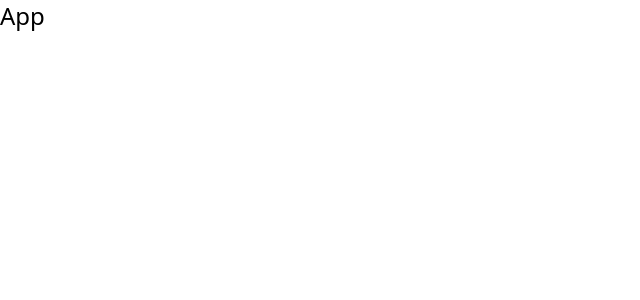
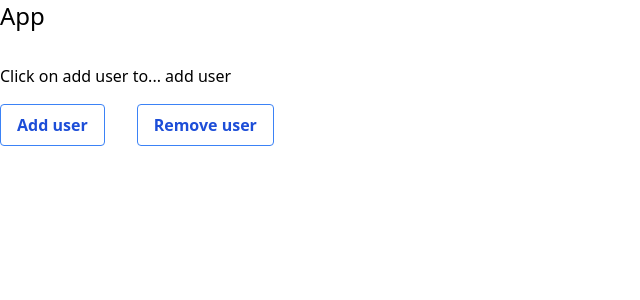
Before and after one commit to CookedIdeas/react_vite_starter, a React (Vite) app: page / in a window 1280 px wide. Shown: the top 300 px of the page, without its empty margins (0-640 px from the left). Built offline with nearby package versions, Linux system fonts and the light colour scheme.

Commit message:
Add redux user store

```diff
--- a/src/App.jsx
+++ b/src/App.jsx
@@ -1,7 +1,34 @@
+import { useDispatch } from 'react-redux';
+import { clearUser, setUser, useUser } from './features/user/userSlice';
+
 function App() {
+  const dispatch = useDispatch();
+  const { user } = useUser();
+  console.log(user);
   return (
     <div>
       <h1 className="text-2xl">App</h1>
+      <div className="mt-8 flex flex-col gap-4">
+        {user.name ? (
+          <span>Hello {user.name}</span>
+        ) : (
+          <span>Click on add user to... add user</span>
+        )}
+        <div className="flex gap-8 w-1/2">
+          <button
+            className="bg-transparent hover:bg-blue-500 text-blue-700 font-semibold hover:text-white py-2 px-4 border border-blue-500 hover:border-transparent rounded"
+            onClick={() => dispatch(setUser({ user: { name: 'Bob' } }))}
+          >
+            Add user
+          </button>
+          <button
+            className="bg-transparent hover:bg-blue-500 text-blue-700 font-semibold hover:text-white py-2 px-4 border border-blue-500 hover:border-transparent rounded"
+            onClick={() => dispatch(clearUser())}
+          >
+            Remove user
+          </button>
+        </div>
+      </div>
     </div>
   );
 }
--- /dev/null
+++ b/src/features/user/userSlice.js
@@ -0,0 +1,37 @@
+import { createSlice } from '@reduxjs/toolkit';
+import { useSelector } from 'react-redux';
+import { toast } from 'sonner';
+
+const defaultState = {
+  user: {},
+};
+
+export function useUser() {
+  return useSelector((state) => state.user);
+}
+
+export const userSlice = createSlice({
+  name: 'user',
+  initialState: defaultState,
+  reducers: {
+    setUser: (state, action) => {
+      const { user } = action.payload;
+
+      state.user = user;
+
+      // persistent data → store in local storage
+      localStorage.setItem('user', JSON.stringify(state));
+
+      // communicate with user
+      toast.success('User info added');
+    },
+    clearUser: (state) => {
+      state.user = {};
+      toast('User info deleted');
+    },
+  },
+});
+
+export const { setUser, clearUser } = userSlice.actions;
+
+export default userSlice.reducer;
--- a/src/main.jsx
+++ b/src/main.jsx
@@ -2,9 +2,13 @@ import React from 'react';
 import ReactDOM from 'react-dom/client';
 import App from './App.jsx';
 import './index.css';
+import { Provider } from 'react-redux';
+import { store } from './store.js';
+import { Toaster } from 'sonner';
 
 ReactDOM.createRoot(document.getElementById('root')).render(
-  <>
+  <Provider store={store}>
     <App />
-  </>
+    <Toaster position="top-right" richColors />
+  </Provider>
 );
--- /dev/null
+++ b/src/store.js
@@ -0,0 +1,8 @@
+import { configureStore } from '@reduxjs/toolkit';
+import userReducer from './features/user/userSlice';
+
+export const store = configureStore({
+  reducer: {
+    user: userReducer,
+  },
+});
```
Also changed, not shown: package.json (+9 -1 lines), 1 other file (tests, documents, lock files or other folders).
